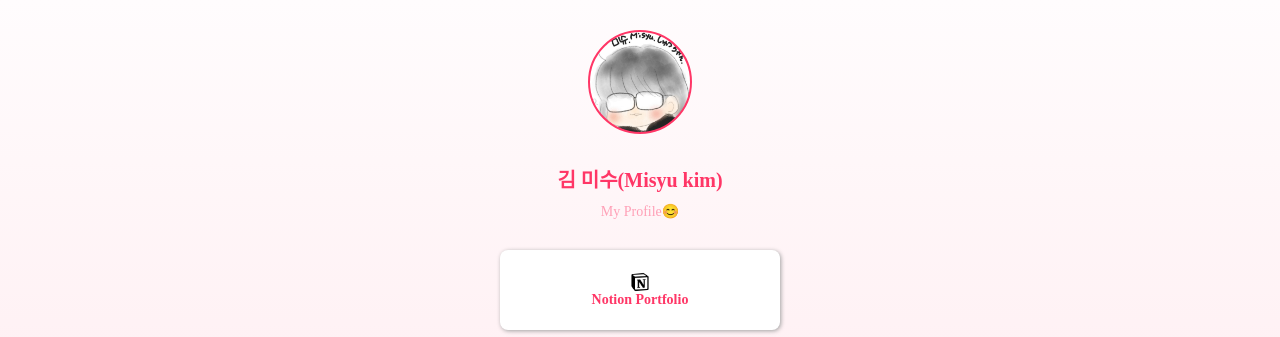
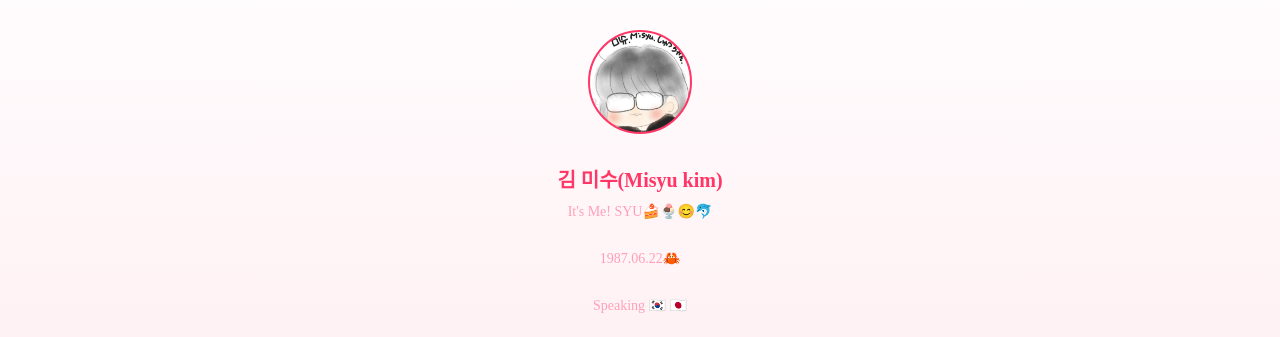
Before and after one commit to misyukim/myprofile, a plain HTML site: page index.html in a window 1280 px wide. Shown: the top 337 px of the page. Drawn offline with Linux system fonts and the light colour scheme; a web font is replaced by a local one.

Commit message:
Update index.html

```diff
--- a/index.html
+++ b/index.html
@@ -89,7 +89,10 @@
     <div class="wrap">
         <div class="profile"></div>
         <h1 class="main"></h1class>김 미수(Misyu kim) </h1>
-        <p class="sub"></pclass>My Profile😊</p>
+        <p class="sub"></pclass>It's Me! SYU🍰🍨😊🐬</p>
+        <p class="sub"></pclass>1987.06.22🦀</p>
+        <p class="sub"></pclass>Speaking 🇰🇷 🇯🇵 </p>
+
         <a target="_blank" href="https://steel-golf-315.notion.site/Misu-Kim-f257779900dc4b40ba731313b63d0cc6/"><img src=notion.png>Notion Portfolio</a>
         <a target="_blank" href="https://www.linkedin.com/in/misu-kim-54278465/"><img src=linkedin.png>Linkedin</a>
         <a target="_blank" href="https://www.instagram.com/misyu.kim/"><img src=instagram.png>Instagram</a>
```
